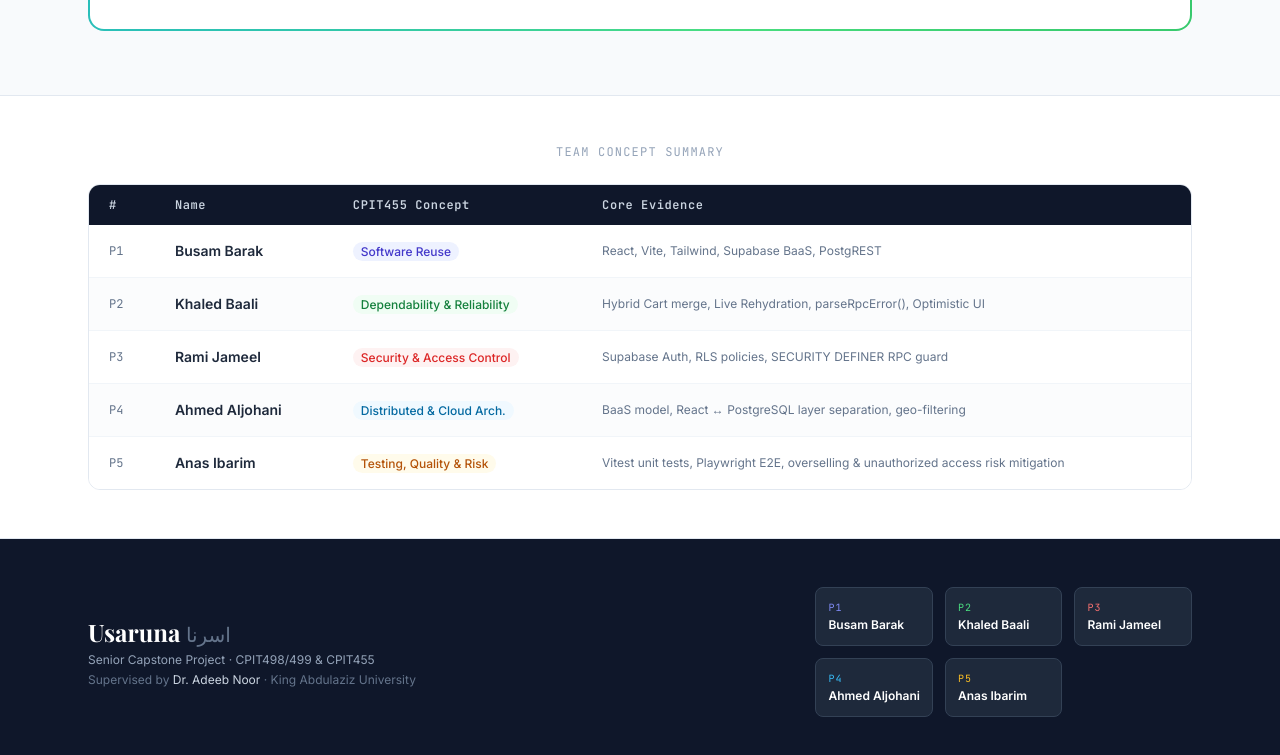
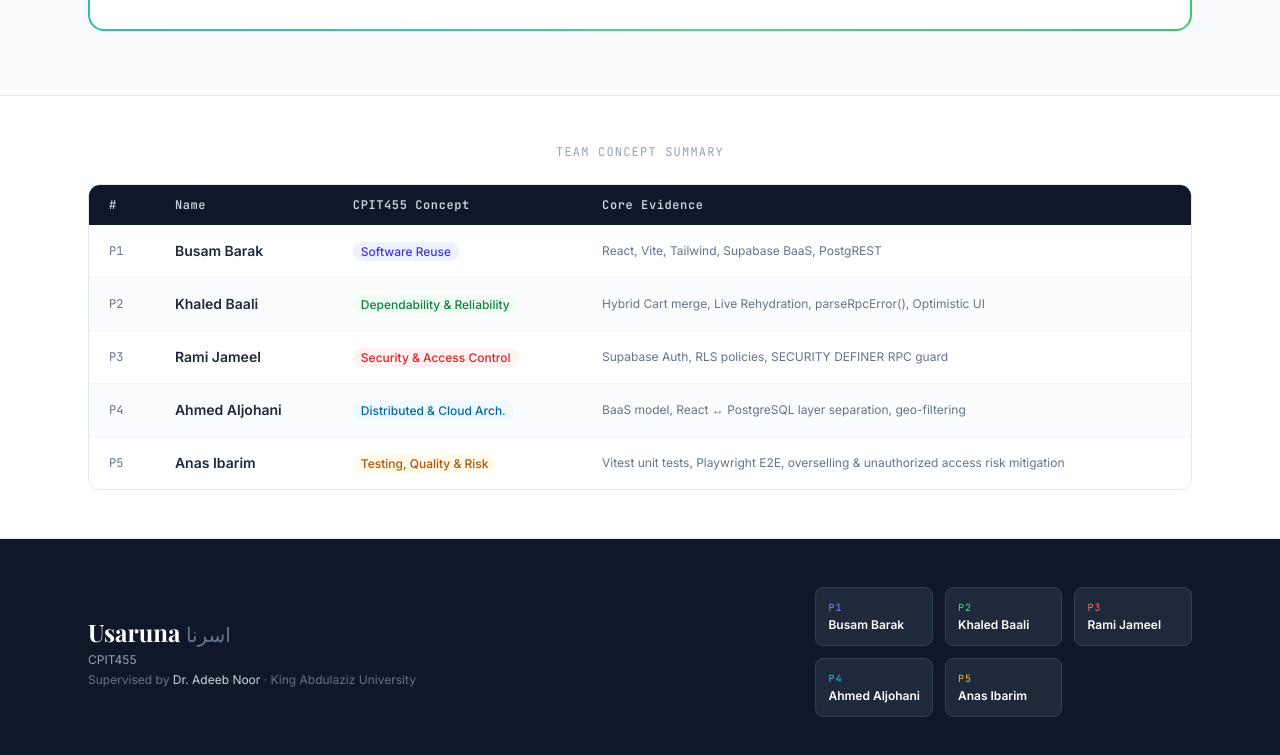
Before and after one commit to KhaledBaali/CPIT-455-Project, a plain HTML site: page index.html in a window 1280 px wide. Shown: the part 5111-5866 px from the top of the page. Drawn offline with nearby package versions, Linux system fonts and the light colour scheme.

Commit message:
Update index.html

```diff
--- a/index.html
+++ b/index.html
@@ -769,7 +769,7 @@ $$;</code></pre>
     <div class="max-w-6xl mx-auto px-6 py-12 flex flex-col md:flex-row items-start md:items-center justify-between gap-8">
       <div>
         <h2 class="font-display text-2xl text-white mb-1">Usaruna <span class="text-surface-500 font-normal text-xl">اسرنا</span></h2>
-        <p class="text-surface-400 text-xs mb-1">Senior Capstone Project · CPIT498/499 &amp; CPIT455</p>
+        <p class="text-surface-400 text-xs mb-1">CPIT455</p>
         <p class="text-surface-500 text-xs">Supervised by <span class="text-surface-300">Dr. Adeeb Noor</span> · King Abdulaziz University</p>
       </div>
       <div class="grid grid-cols-2 md:grid-cols-3 gap-3 text-right">
```
